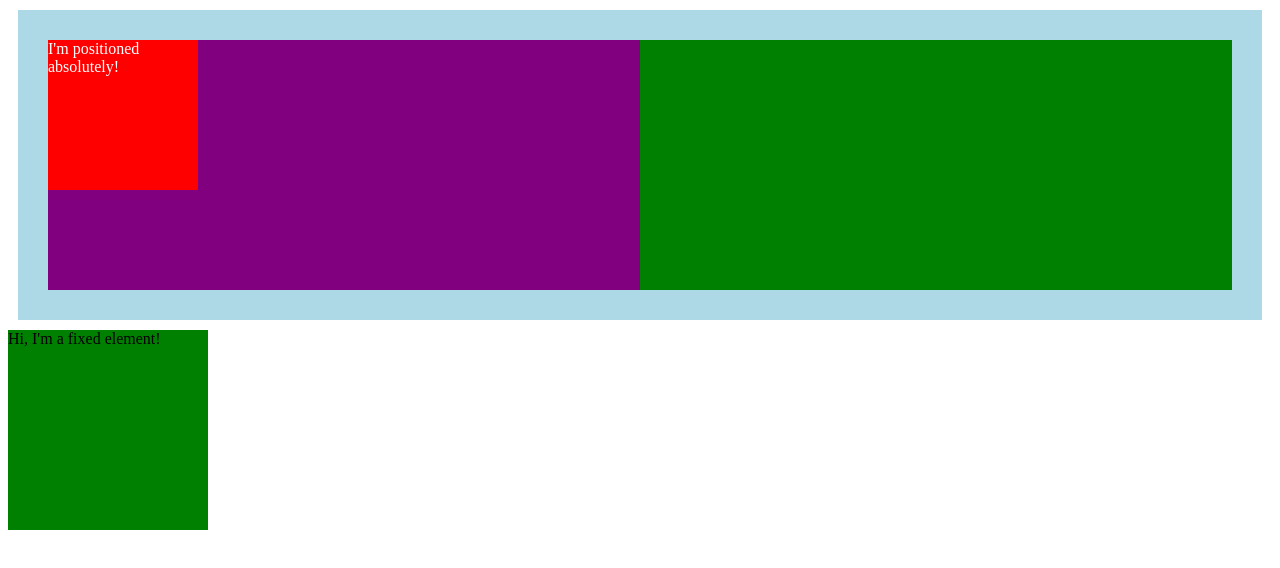
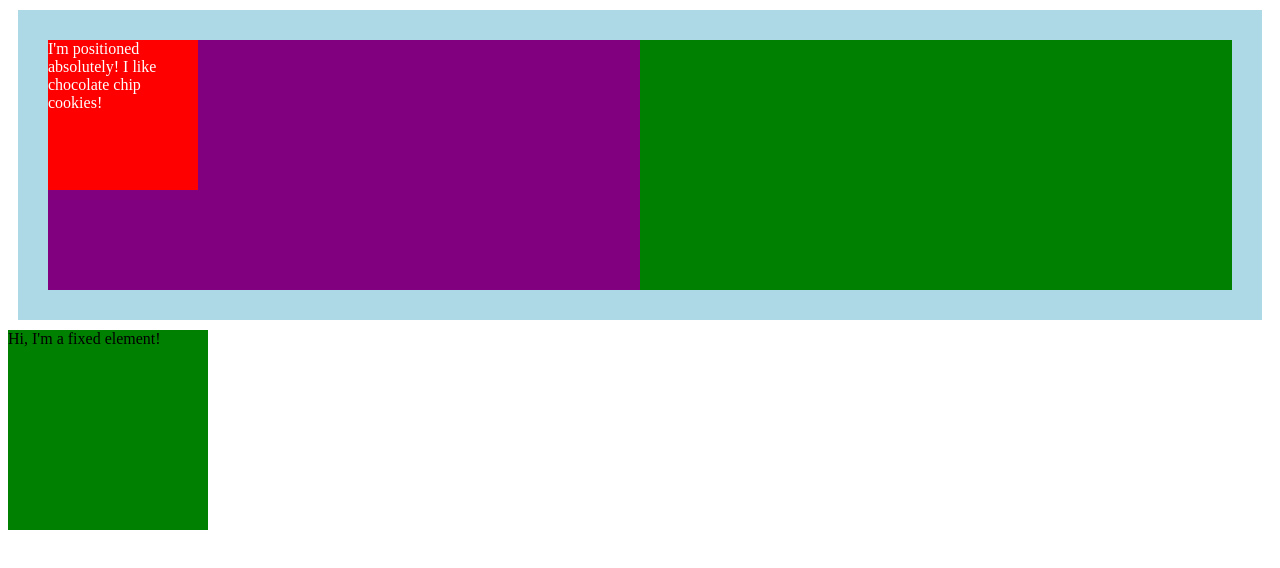
Before and after one commit to Jessicadesignedit/MyRepo, a plain HTML site: page index.html in a window 1280 px wide. Shown: the top 568 px of the page. Drawn offline with Linux system fonts and the light colour scheme.

Commit message:
Added more content to absolute
Demo of Github pages

```diff
--- a/index.html
+++ b/index.html
@@ -7,7 +7,7 @@
   <section class="relative">
     <div class="left">
       <div class="absolute">
-        I'm positioned absolutely!
+        I'm positioned absolutely! I like chocolate chip cookies!
       </div>
     </div>
     <div class="right">
```
Also changed, not shown: 1 other file.
